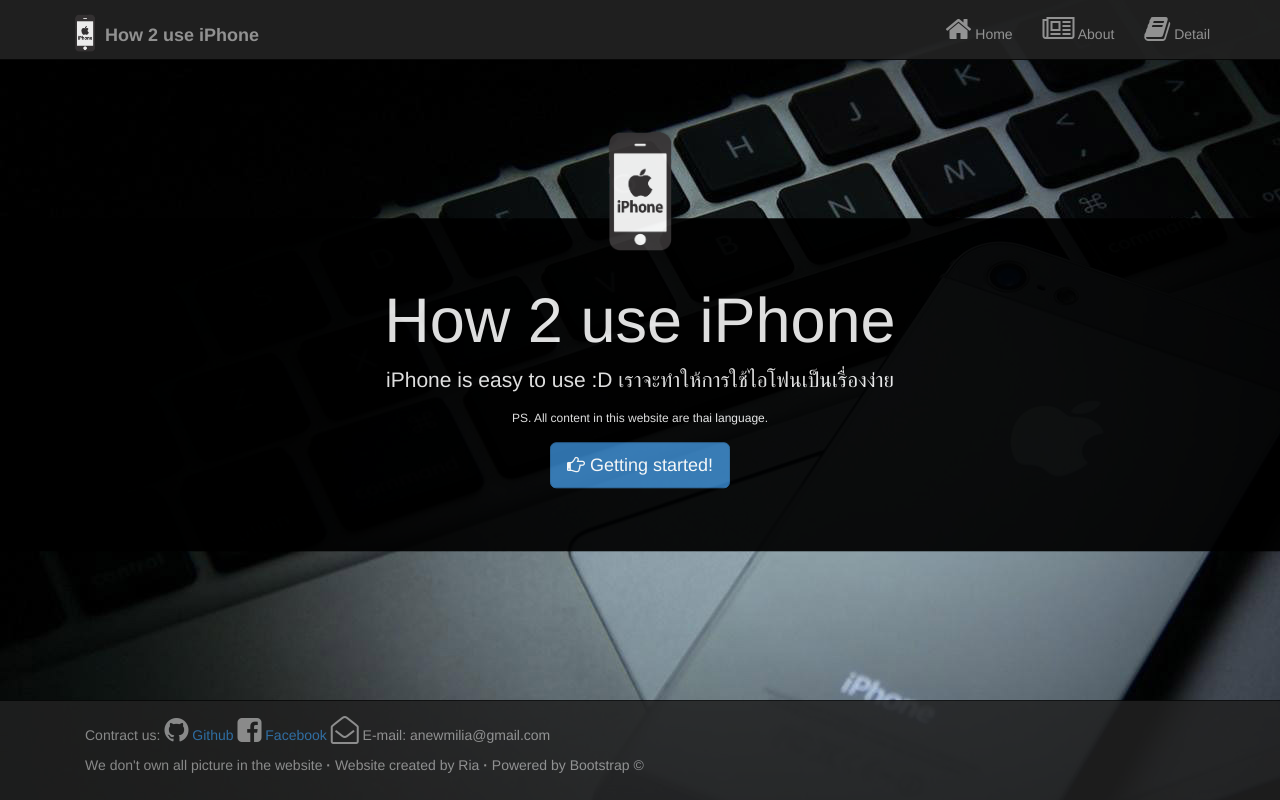
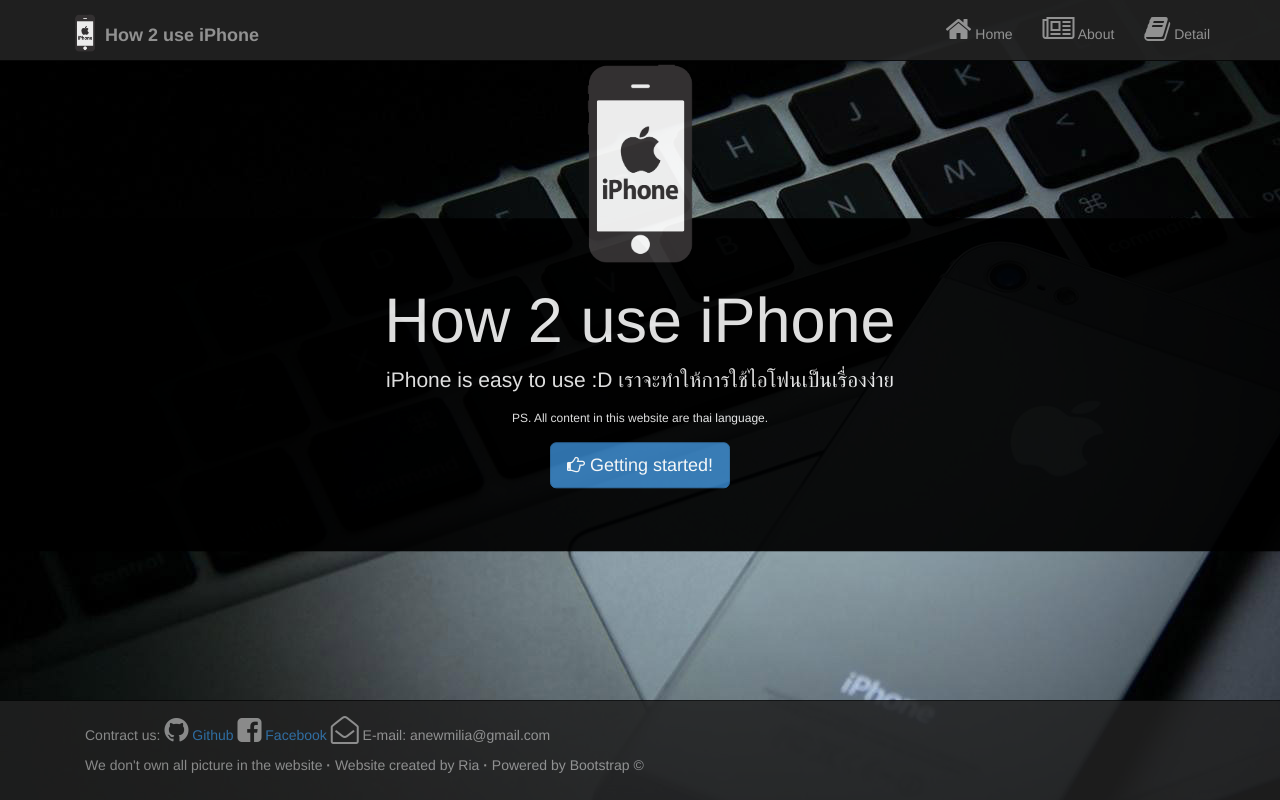
Before and after one commit to lieselottezz/howtobuild, a plain HTML site: page index.html in a window 1280 px wide. Drawn offline with nearby package versions, Linux system fonts and the light colour scheme.

Commit message:
Update 7

```diff
--- a/index.html
+++ b/index.html
@@ -19,7 +19,7 @@
     <div id="headerhome" style="opacity: 0.93">
       <div class="navbar navbar-inverse navbar-fixed-top" role="navigation">
         <div class="container">
-          <div class="navbar-header">
+          <div class="navbar-header" style="padding-bottom: 10px;">
             <button type="button" class="navbar-toggle" data-toggle="collapse" data-target=".navbar-collapse">
               <span class="sr-only">Toggle navigation</span>
               <span class="icon-bar"></span>
@@ -50,7 +50,7 @@
       <div class="bs-example" data-example-id="simple-jumbotron">
         <div class="jumbotron" style="text-align: center; background-color: black;">
           <h1 style="color: #eee">How 2 use iPhone</h1>
-          <img src="img/logo.png" style="position: absolute; top: -7.5%; width: 7.5%; height: auto; transform: translate(-50%, -50%); bottom: auto;">
+          <img src="img/logo.png" style="position: absolute; top: -15%; width: 160px; height: auto; transform: translate(-50%, -50%); bottom: auto; opacity: 1;">
           <p style="color: #eee">iPhone is easy to use :D เราจะทำให้การใช้ไอโฟนเป็นเรื่องง่าย</p>
           <p style="color: #eee; font-size: 12px">PS. All content in this website are thai language.</p>
           <p>
```
Also changed, not shown: content.html (+2 -2 lines).
